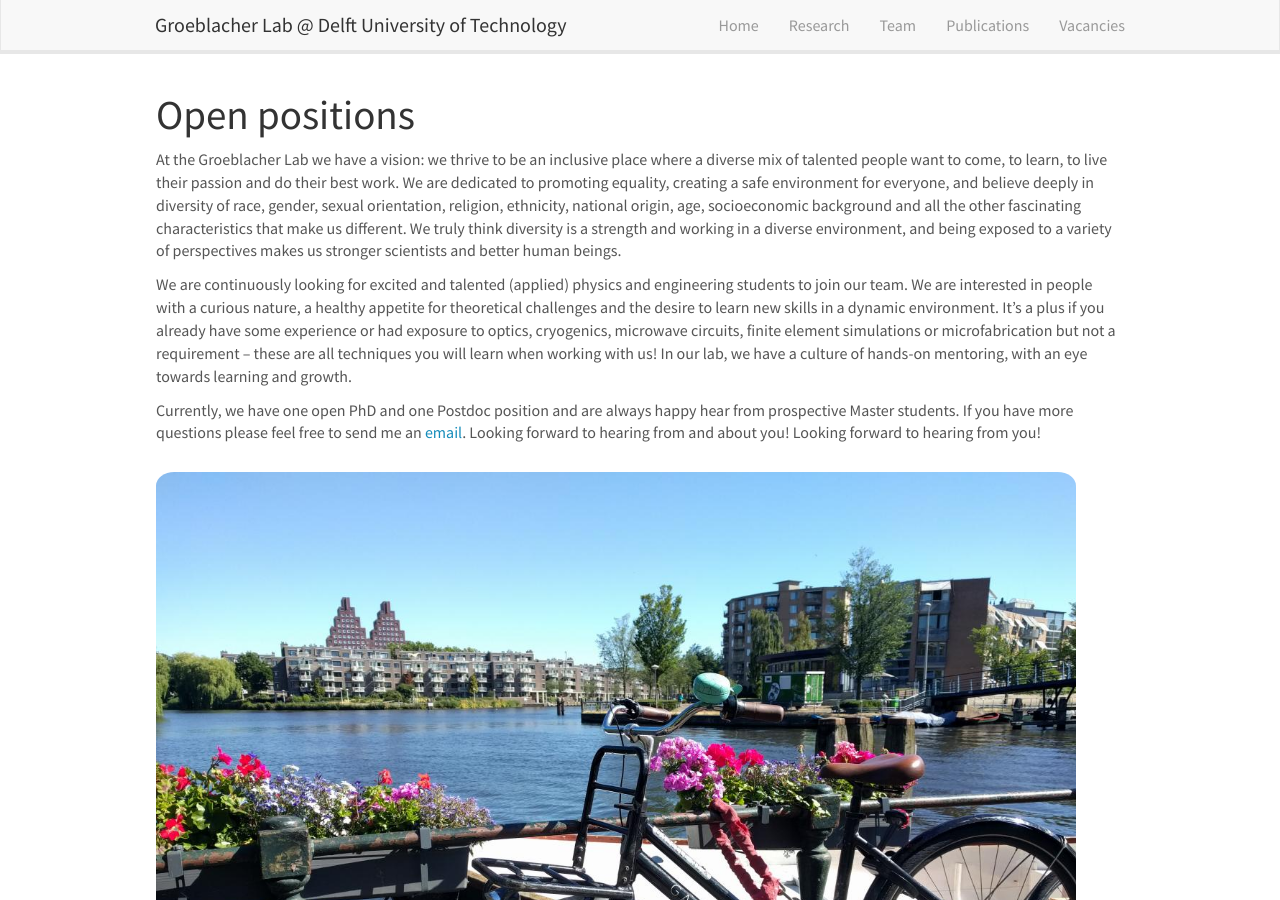
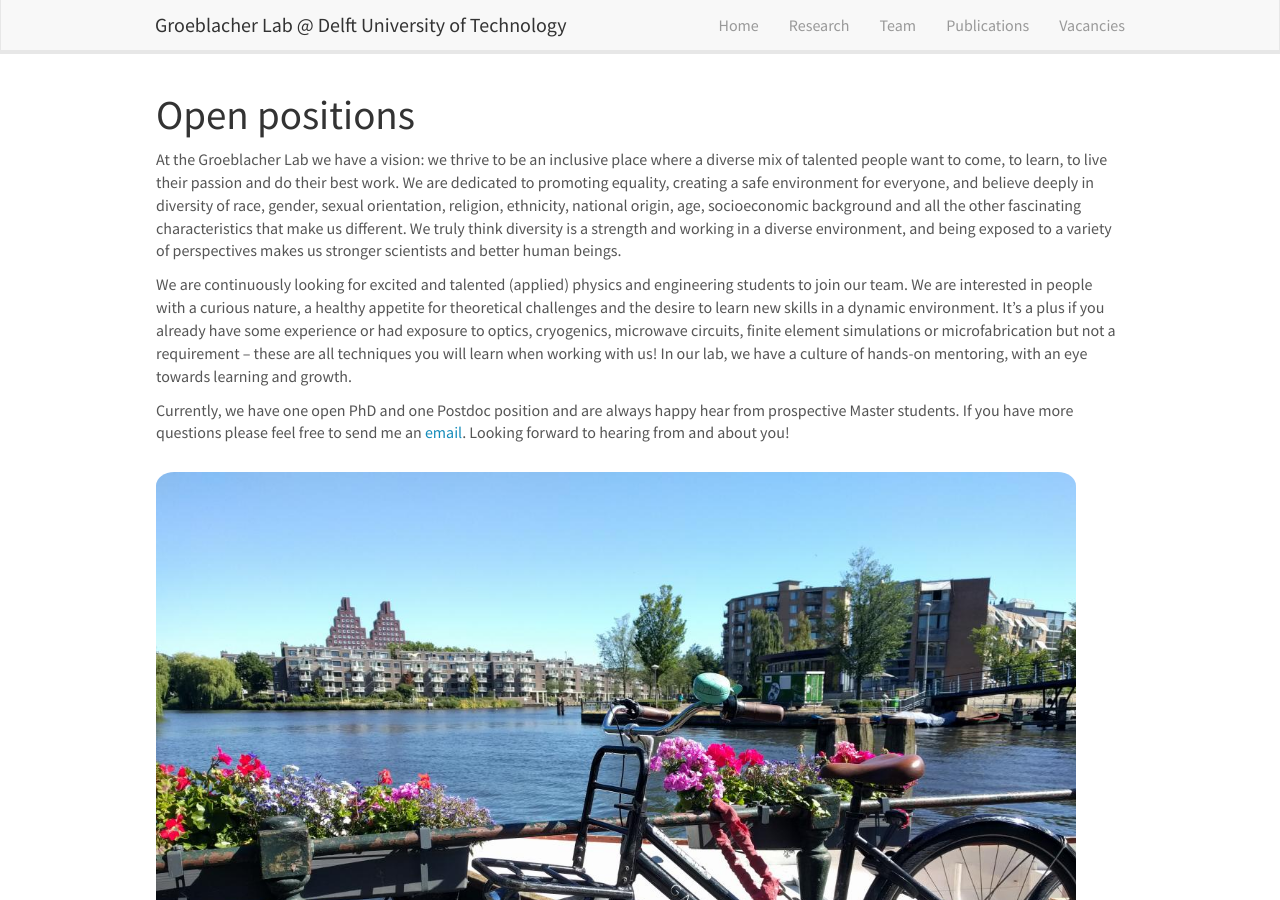
Before and after one commit to sgroeblacher/groeblacherlab, a Jekyll site: the page built from _pages/openings.md, in a window 1280 px wide and 900 px high. Built offline with Jekyll 4.4.1, drawn with Linux system fonts in a browser that asks for light colours; nearby versions of some CDN libraries.

Commit message:
modified:   _pages/openings.md

```diff
--- a/_pages/openings.md
+++ b/_pages/openings.md
@@ -12,7 +12,7 @@ At the Groeblacher Lab we have a vision: we thrive to be an inclusive place wher
 
 We are continuously looking for excited and talented (applied) physics and engineering students to join our team. We are interested in people with a curious nature, a healthy appetite for theoretical challenges and the desire to learn new skills in a dynamic environment. It’s a plus if you already have some experience or had exposure to optics, cryogenics, microwave circuits, finite element simulations or microfabrication but not a requirement – these are all techniques you will learn when working with us! In our lab, we have a culture of hands-on mentoring, with an eye towards learning and growth.
 
-Currently, we have one open PhD and one Postdoc position and are always happy hear from prospective Master students. If you have more questions please feel free to send me an [email](mailto:s.groeblacher@tudelft.nl). Looking forward to hearing from and about you! Looking forward to hearing from you!
+Currently, we have one open PhD and one Postdoc position and are always happy hear from prospective Master students. If you have more questions please feel free to send me an [email](mailto:s.groeblacher@tudelft.nl). Looking forward to hearing from and about you!
 
 
 <figure>
```
